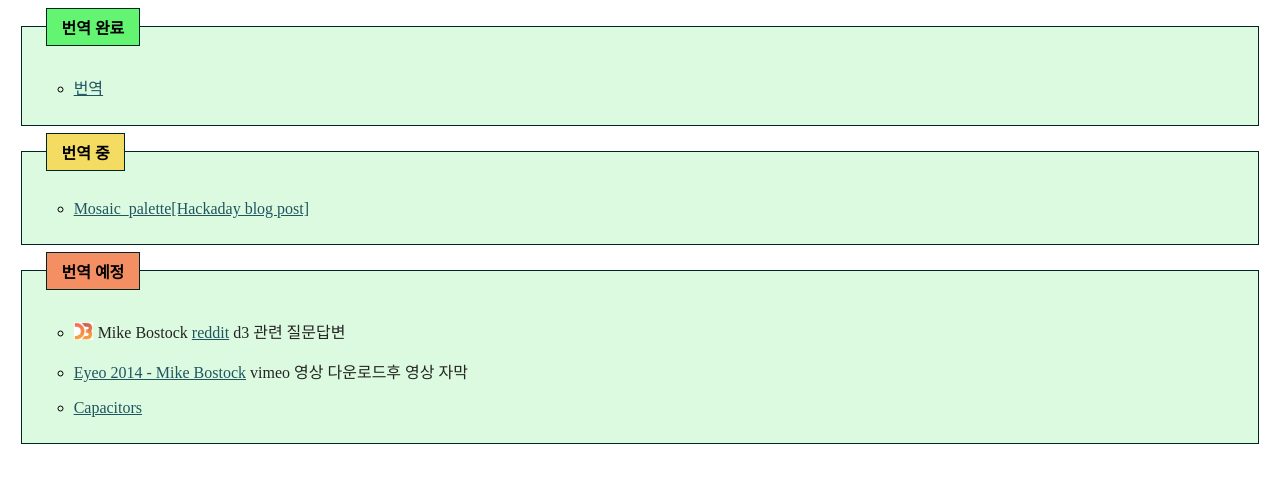
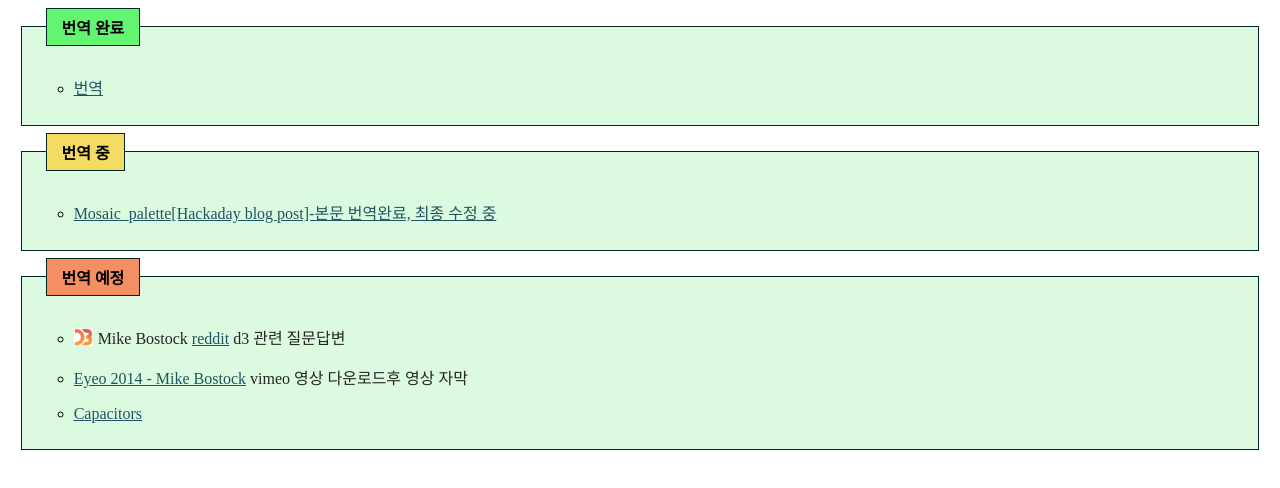
Before and after one commit to dobac09/en2kr, a plain HTML site: page index.html in a window 1280 px wide. Drawn offline with Linux system fonts and the light colour scheme.

Commit message:
Update index.html

```diff
--- a/index.html
+++ b/index.html
@@ -103,7 +103,7 @@ li p {
   <fieldset>
     <legend class="onprogress">번역 중</legend>
     <ul>
-      <li><p><a  target="_blank" href="translation/MOSAIC_PALETTE.html">Mosaic_palette[Hackaday blog post]</a></P>
+      <li><p><a  target="_blank" href="translation/MOSAIC_PALETTE.html">Mosaic_palette[Hackaday blog post]-본문 번역완료, 최종 수정 중</a></P>
     </ul>
   </fieldset>
 
```
